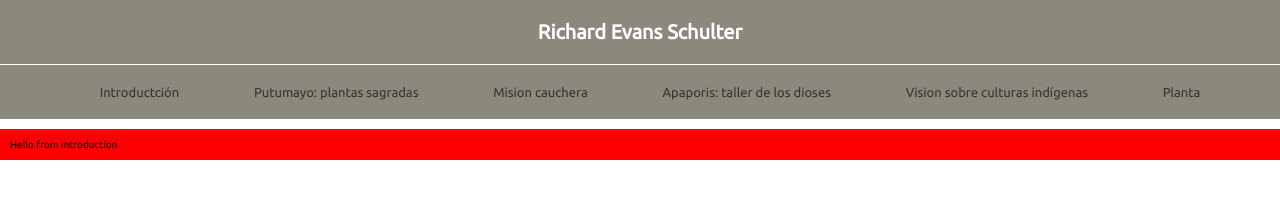
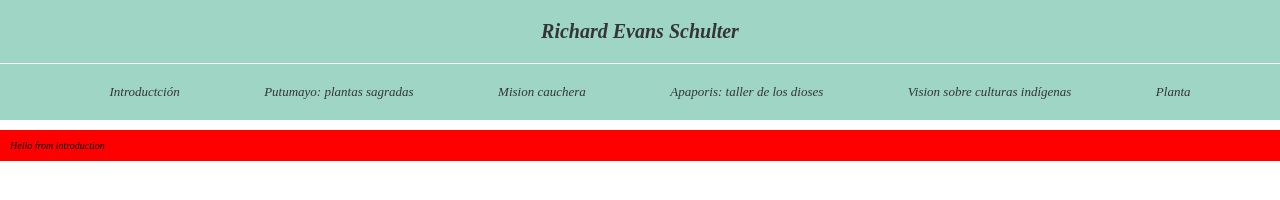
Before and after one commit to ButchBet/Richard-Evans-Schulter-Blog, a website built with webpack: page public/index.html in a window 1280 px wide. Built offline with nearby package versions, Linux system fonts and the light colour scheme; files whose address does not match are found by name.

Commit message:
Made some changes.

```diff
--- a/package.json
+++ b/package.json
@@ -4,7 +4,7 @@
   "description": "This is a blog created to expose the work done by Richard Evans Schulter in the Amazon.",
   "main": "index.js",
   "scripts": {
-    "dev": "webpack --config webpack.config.dev.js",
+    "dev": "webpack serve --config webpack.config.dev.js",
     "build": "webpack --config webpack.config.js"
   },
   "repository": {
--- a/src/styles/styles.css
+++ b/src/styles/styles.css
@@ -1,7 +1,8 @@
 @font-face {
     font-family: "Ubuntu";
     src: url(@fonts/ubuntu-regular.woff) format("woff"),
-         url(@fonts/ubuntu-regular.woff2) format("woff2");
+         url(@fonts/ubuntu-regular.woff2) format("woff2"),
+         url(@fonts/Merriweather-Italic.ttf) format("ttf");
     font-weight: 400;
     font-style: normal;
 }
@@ -14,6 +15,7 @@
     --dark-brown: #8A897C;
     --title: 2rem;
     --text: 1.4rem;
+    --background: #9ED5C5;
 }
 
 * {
@@ -23,7 +25,8 @@
 }
 
 html {
-    font-family: "Ubuntu";
+    font-family: 'Merriweather', serif;
+    font-style: italic;
     font-size: 62.5%; /* 1rem: 10px*/
     -ms-text-size-adjust: 100%;
     -webkit-text-size-adjust: 100%;
@@ -176,19 +179,26 @@ html {
  /* 4 */
  .header {
     /* background: url('https://cdn.colombia.com/images/v2/turismo/sitios-turisticos/amazonas/reserva-natural-amazonas-800.jpg'); */
-    /* background-clip: unset; */
-    background-size: cover;
-    background-attachment: fixed;
+    background: var(--background);
+    /* background: url('https://infoamazonia.org/wp-content/uploads/2020/06/bosques_de_colombia_1.jpg?fbclid=IwAR3b2inbOEVz5YN69_RB27ewBOH43IQB92pAvyBNFmY5ef-8lMqVpvLoWPE'); */
+    /* background-clip: border-box; */
+    /* background-origin: border-box; */
+    /* background: url("https://external.xx.fbcdn.net/emg1/v/t13/9730441728145458842?url=https%3A%2F%2Fmedioambiente.uexternado.edu.co%2Fwp-content%2Fuploads%2Fsites%2F19%2F2018%2F04%2Ffondo-de-amazona.jpg&fb_obo=1&utld=edu.co&stp=c0.5000x0.5000f_dst-emg0_p150x78_q75&_nc_eui2=AeGWEVJK9TMLJcsi0VjElU5xtjLni1vdaCK2MueLW91oIkoiPPl-vf1vbEr39zXbzQnPj6auYFkzkOPdsX7Pr7Qw&ccb=13-1&oh=06_AbFM1UyZDKoynCRt1ivFBaRfoAsn8ol61AuvuP-wLk1IMA&oe=6364751A&_nc_sid=8490f6"); */
+    /* background-size: cover; */
+    /* background-repeat: no-repeat; */
 
-    background: var(--dark-brown);
  }
 
- .header__title {
- }
 
- .header__nav {
+
+/* .header__title,
+.header__nav {
+    background: transparent !important;
+} */
+
+.header__nav {
     background: var(--white);
- }
+}
 
  .close {
     background: var(--dark-brown);
@@ -204,7 +214,7 @@ html {
  }
 
  .title__link {
-    color: var(--white);
+    color: var(--black);
  }
 
 .navList {
--- a/webpack.config.dev.js
+++ b/webpack.config.dev.js
@@ -66,12 +66,10 @@ module.exports = {
         }),
     ],
 
-    // devServer: {
-    //     static: path.join(__dirname, 'dist'),
-    //     compress: true,
-    //     port: 3006,
-    //     open: true,
-    // },
-
-    watch: true,
+    devServer: {
+        static: path.join(__dirname, 'dist'),
+        compress: true,
+        port: 3006,
+        open: true,
+    },
 }
```
Also changed, not shown: src/assets/fonts/Merriweather-Italic.ttf (added).
